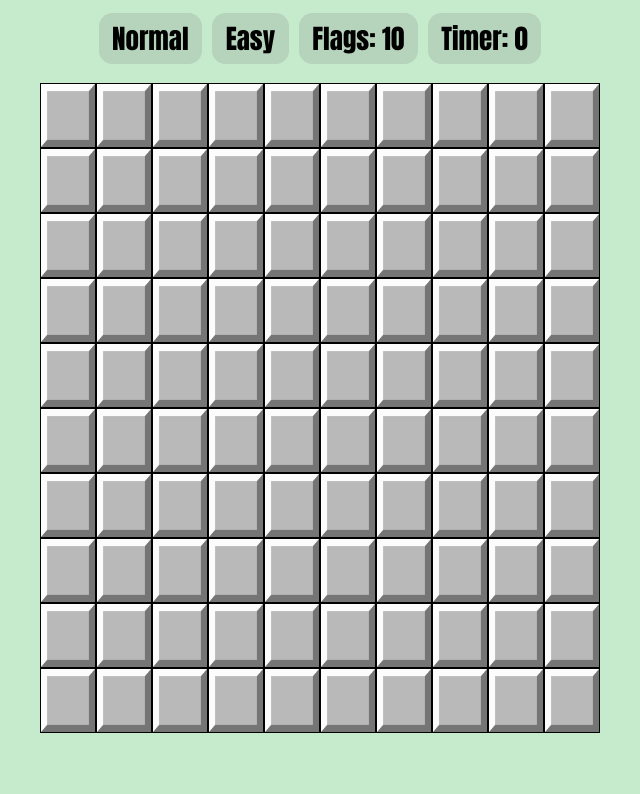
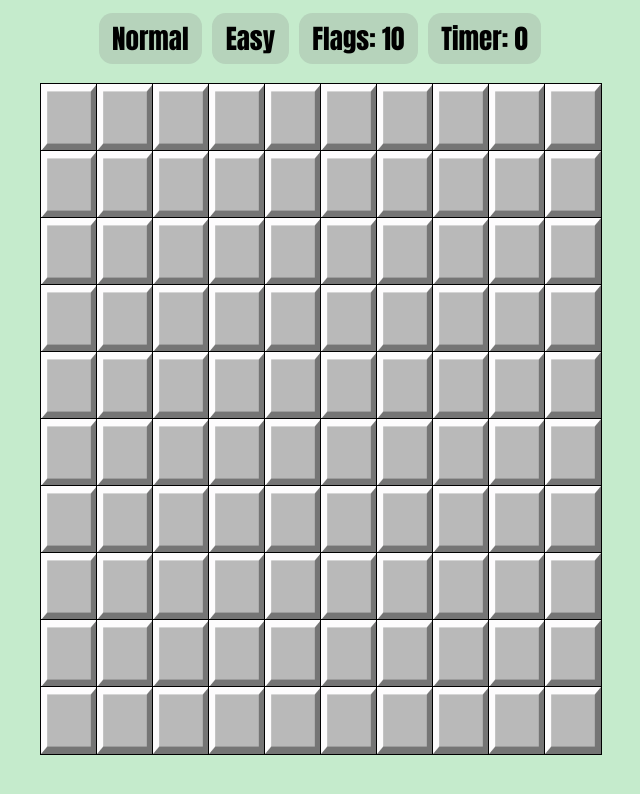
Before and after one commit to BenCook0/BenCook0.github.io, a plain HTML site: page index.html in a window 1280 px wide. Shown: the whole page, without its empty margins (320-960 px from the left). Drawn offline with nearby package versions, Linux system fonts and the light colour scheme.

Commit message:
fixed dumb graphic thing

```diff
--- a/style.css
+++ b/style.css
@@ -22,8 +22,6 @@ body {
 .grid-normal {
     display: grid;
     grid-template-columns: repeat(16, 1fr);
-    /*border-radius: 10px;*/
-    /*padding: 5px;*/
     width: calc(70vh);
 }
 
@@ -77,8 +75,8 @@ body {
 }
 
 .card {
-    width: auto;
-    height: auto;
+    width: 100%;
+    height: 100%;
     border: 1px solid black;
 }
 .card:hover{
```
